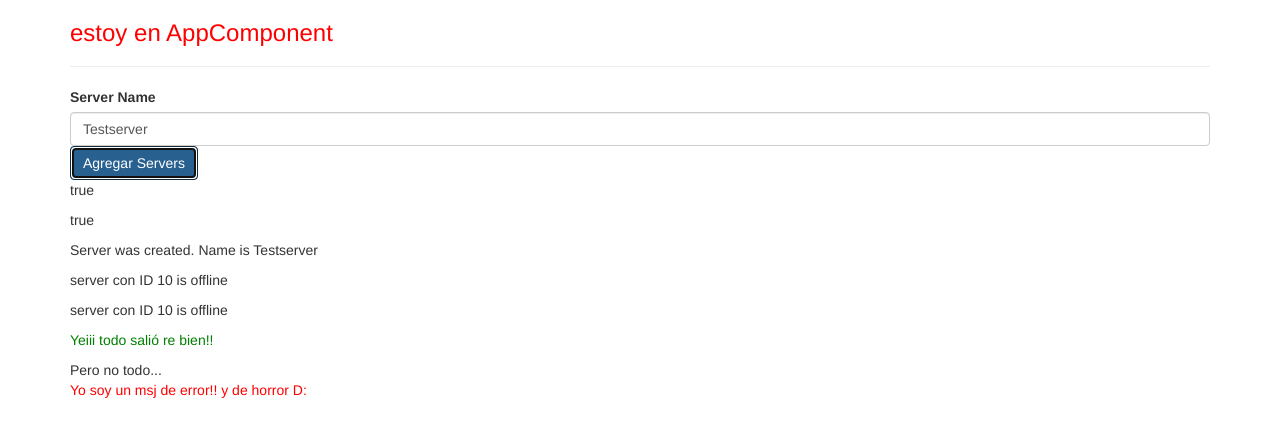
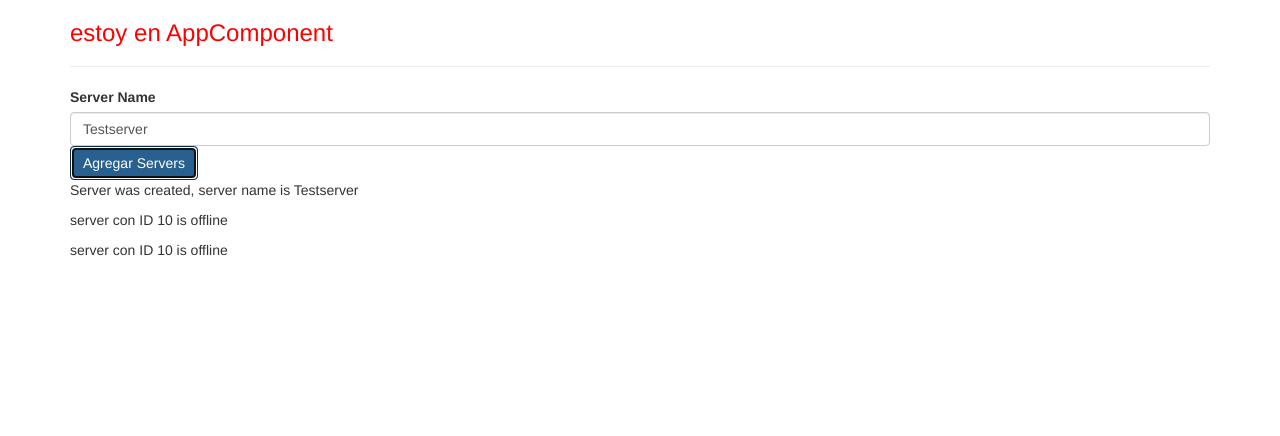
Before and after one commit to RaquelAM/UdemyAngular, an Angular app: page / in a window 1280 px wide. Both pictures are taken after a click on the button "Agregar Servers". Shown: the top 436 px of the page. Built offline with nearby package versions, Linux system fonts and the light colour scheme.

Commit message:
hidden useles examples, making sectio 2 class 33

```diff
--- a/src/app/app.component.html
+++ b/src/app/app.component.html
@@ -6,7 +6,7 @@
 			<app-servers></app-servers>
 			<!--<div app-servers></div>
 			<div class="app-servers"></div>-->
-			<app-success></app-success>
+			<!--<app-success></app-success>-->
 		</div>
 	</div>
 </div>
--- a/src/app/servers/servers.component.html
+++ b/src/app/servers/servers.component.html
@@ -7,8 +7,9 @@
 <button class="btn btn-primary" [disabled]="!allowNewServer" (click)="onCreateServer()">
 	Agregar Servers
 </button>
-<p>{{ allowNewServer }}</p>
-<p [innerText]="allowNewServer" ></p>
-<p>{{ serverCreationStatus }} </p>
+<!--<p>{{ allowNewServer }}</p>-->
+<!--<p [innerText]="allowNewServer" ></p>
+<p>{{ serverCreationStatus }} </p>-->
+<p *ngIf="serverCreated">Server was created, server name is {{ serverName }}</p>
 <app-server></app-server>
 <app-server></app-server>
--- a/src/app/servers/servers.component.ts
+++ b/src/app/servers/servers.component.ts
@@ -12,6 +12,7 @@ export class ServersComponent implements OnInit {
   allowNewServer = false;
   serverCreationStatus = 'No server was created';
   serverName = "Testserver";
+  serverCreated = false;
 
 
   constructor() { //metodo que se llama al crear este componente
@@ -24,6 +25,7 @@ export class ServersComponent implements OnInit {
   }
 
   onCreateServer(){
+    this.serverCreated = true;
   	this.serverCreationStatus = 'Server was created. Name is ' + this.serverName;
   }
 
```
